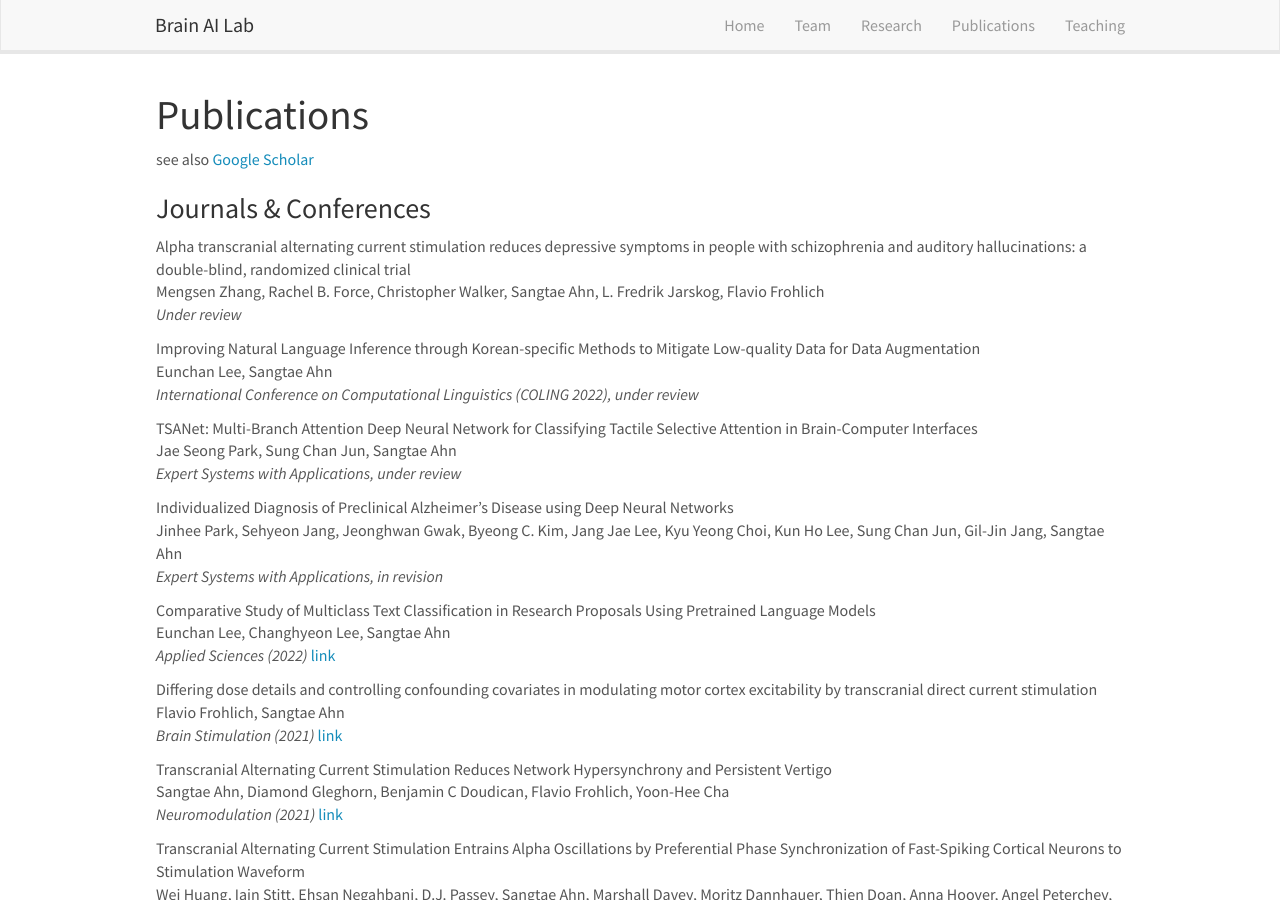
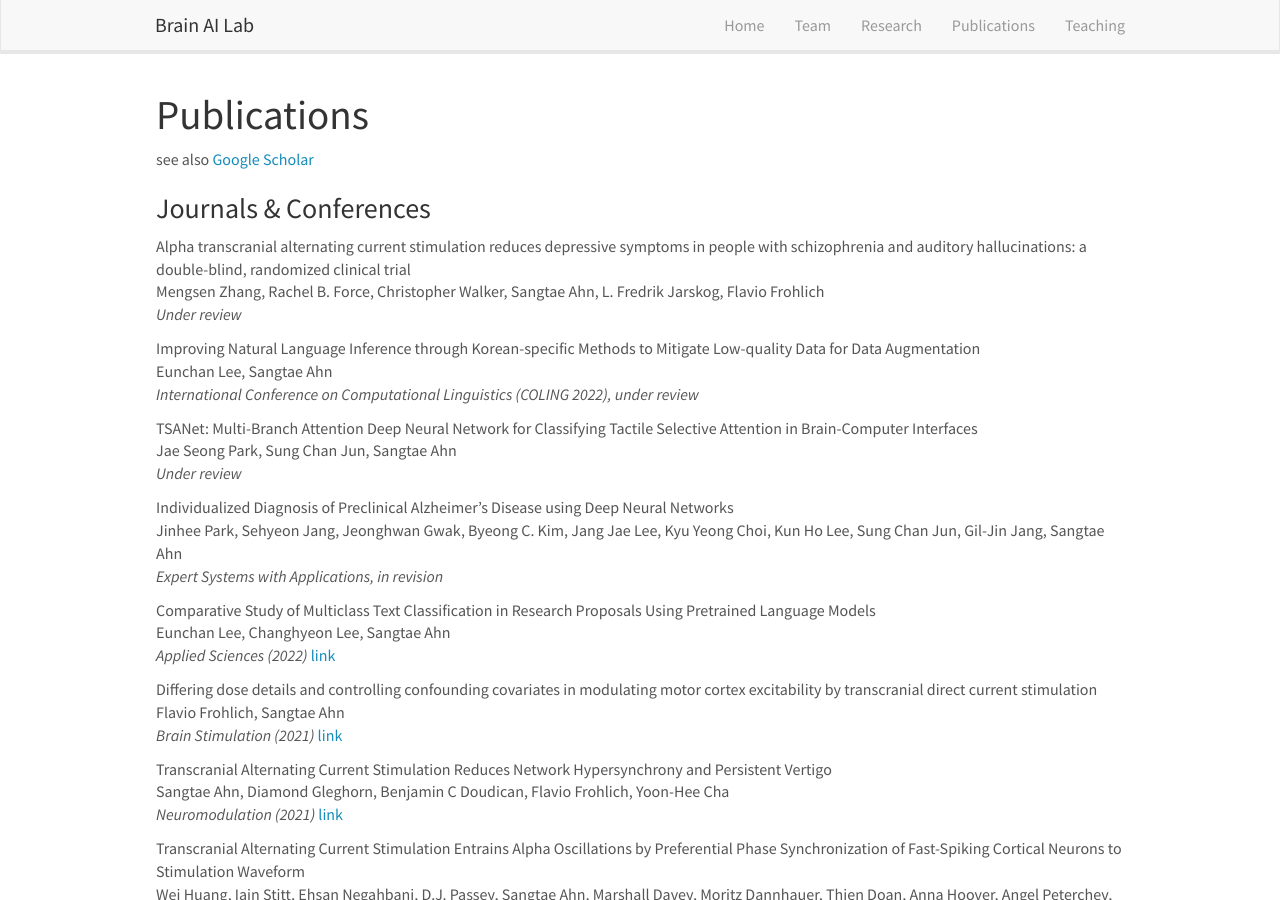
Before and after one commit to KNU-BrainAI/knu-brainai.github.io, a Jekyll site: the page built from _pages/publications.md, in a window 1280 px wide and 900 px high. Built offline with Jekyll 4.4.1, drawn with Linux system fonts in a browser that asks for light colours; nearby versions of some CDN libraries.

Commit message:
Update publist.yml

```diff
--- a/_data/publist.yml
+++ b/_data/publist.yml
@@ -8,7 +8,7 @@
 
 - title: "TSANet: Multi-Branch Attention Deep Neural Network for Classifying Tactile Selective Attention in Brain-Computer Interfaces"
   authors: Jae Seong Park, Sung Chan Jun, Sangtae Ahn
-  journal: Expert Systems with Applications, under review
+  journal: Under review
 
 - title: "Individualized Diagnosis of Preclinical Alzheimer’s Disease using Deep Neural Networks"
   image:
```
